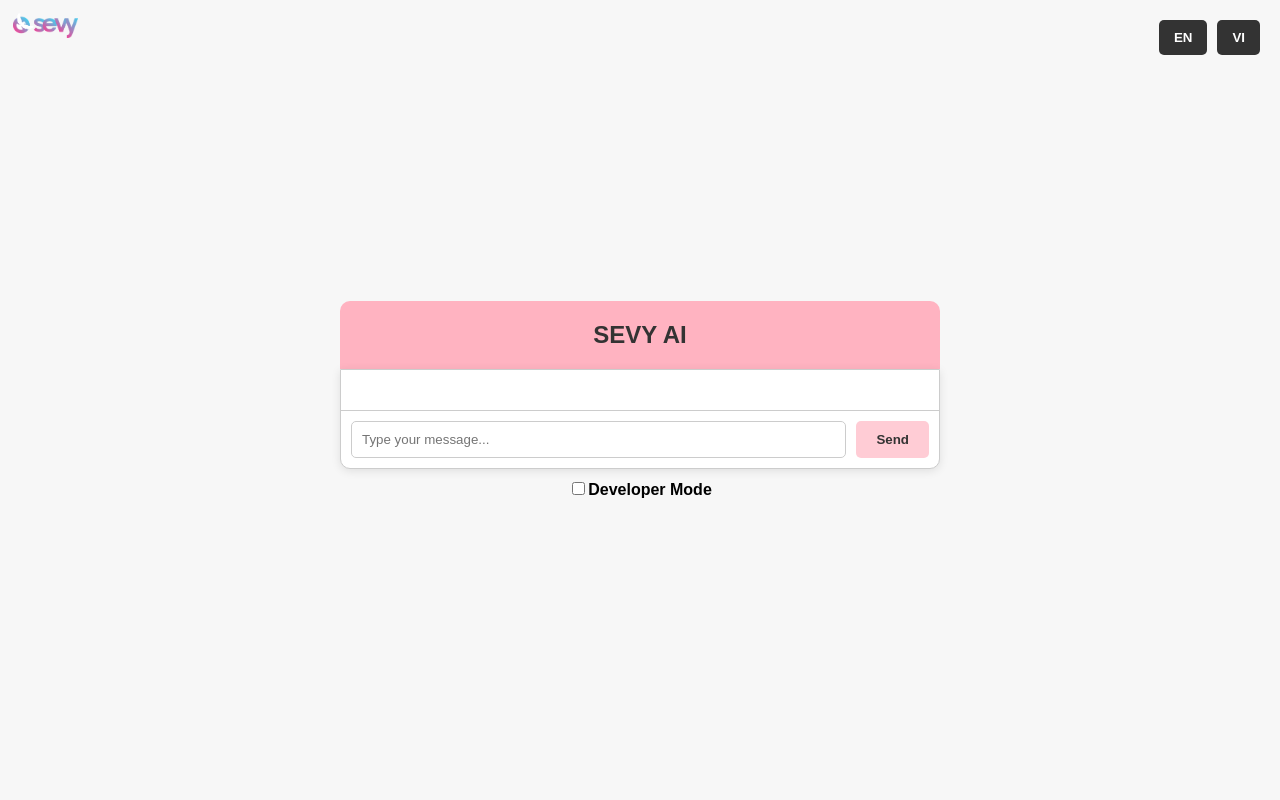
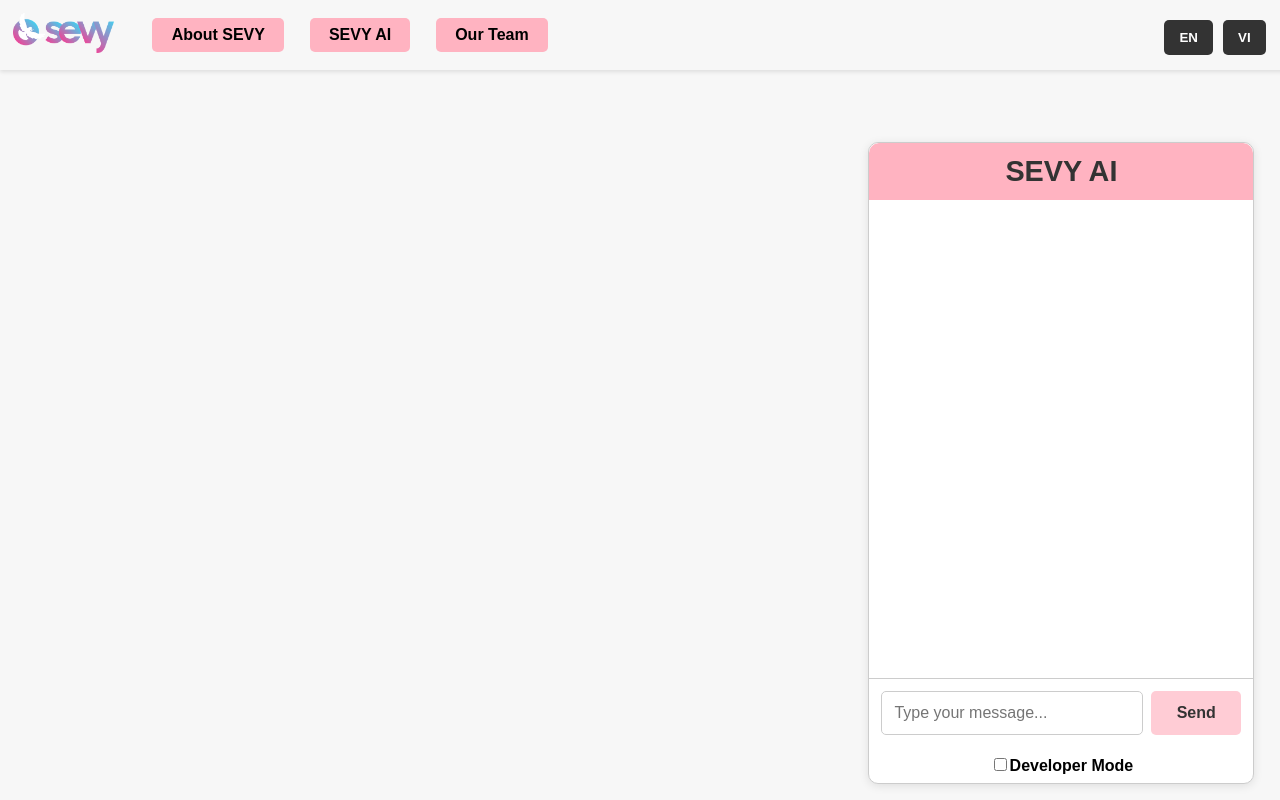
Before and after one commit to NguyenTran2002/SEVY, a React (Create React App) app in the folder react-frontend/: page / in a window 1280 px wide. Built offline with nearby package versions, Linux system fonts and the light colour scheme.

Commit message:
added nav bar and repositioned chat box

```diff
--- a/react-frontend/src/App.css
+++ b/react-frontend/src/App.css
@@ -5,105 +5,189 @@ body {
 
 .App {
   display: flex;
-  justify-content: center;
+  flex-direction: column;
+  justify-content: flex-start;
   align-items: center;
-  height: 100vh;
+  min-height: 100vh;
 }
 
-.chat-container {
-  width: 100%;
-  max-width: 600px;
+/* Chat Box */
+.chat-box {
+  position: fixed;
+  bottom: 2vh;
+  /* Positioning relative to the viewport */
+  right: 2vw;
+  /* Positioning relative to the viewport */
+  width: 30vw;
+  /* Width is 30% of the viewport width */
+  max-width: 400px;
+  /* Set a max width */
+  z-index: 1000;
+  /* Ensure it's above other elements */
+
+  background-color: white;
+  border: 1px solid #ccc;
+  box-shadow: 0 2px 10px rgba(0, 0, 0, 0.1);
+  border-radius: 10px;
+  /* Outer container border radius */
+
+  display: flex;
+  flex-direction: column;
+  /* Flexbox layout for stacking content vertically */
+  height: 80vh;
+  /* Dynamic height, 45% of the viewport */
+  overflow: hidden;
+  /* Ensure content doesn’t overflow */
 }
 
-.header {
+/* Header */
+.chat-box .header {
   background-color: #ffb3c1;
   color: #333;
-  padding: 20px;
+  padding: 1.5vh;
+  /* Dynamic padding */
   text-align: center;
-  font-size: 1.5em;
+  font-size: 1.8rem;
+  /* Use rem for responsive font size */
   font-weight: bold;
   border-radius: 10px 10px 0 0;
+  /* Rounded corners at the top */
 }
 
-.chat-window {
-  border: 1px solid #ccc;
-  border-radius: 0 0 10px 10px;
-  box-shadow: 0 2px 10px rgba(0, 0, 0, 0.1);
-  overflow: hidden;
-  background-color: #fff;
-  display: flex;
-  flex-direction: column;
+/* Chat messages area */
+.chat-box .chat-messages {
+  flex: 1;
+  padding: 2vh;
+  overflow-y: auto;
+  /* Allow vertical scrolling for messages */
 }
 
-.chat-messages {
-  flex: 1;
-  padding: 20px;
-  overflow-y: auto;
-}
-
-.chat-message {
-  margin-bottom: 10px;
-  padding: 10px;
+/* Individual chat messages */
+.chat-box .chat-message {
+  margin-bottom: 1vh;
+  padding: 1vh;
   border-radius: 5px;
 }
 
-.chat-message.User {
+.chat-box .chat-message.User {
   background-color: #ffccd5;
   text-align: left;
 }
 
-.chat-message.AI {
+.chat-box .chat-message.AI {
   background-color: #cce5ff;
   text-align: left;
-  /* Change alignment to left */
 }
 
-.chat-message p {
+.chat-box .chat-message p {
   margin: 0;
 }
 
-.chat-input {
+/* Input box */
+.chat-box .chat-input {
   display: flex;
-  padding: 10px;
+  padding: 1.5vh;
   border-top: 1px solid #ccc;
+  background-color: white;
 }
 
-.chat-input input {
+.chat-box .chat-input input {
   flex: 1;
-  padding: 10px;
+  padding: 1.5vh;
   border: 1px solid #ccc;
   border-radius: 5px;
-  margin-right: 10px;
+  margin-right: 1vh;
+  font-size: 1rem;
 }
 
-.chat-input button {
-  padding: 10px 20px;
+.chat-box .chat-input button {
+  padding: 1.5vh 2vw;
   border: none;
   border-radius: 5px;
   background-color: #ffccd5;
   cursor: pointer;
   font-weight: bold;
+  font-size: 1rem;
   color: #333;
 }
 
-.chat-input button:hover {
+.chat-box .chat-input button:hover {
   background-color: #ffb3c1;
 }
 
-.developer-mode-toggle {
-  margin-top: 10px;
+/* Developer Mode Toggle */
+.chat-box .developer-mode-toggle {
+  margin-top: 1vh;
+  margin-bottom: 1vh;
   text-align: center;
+  font-size: 1rem;
 }
 
-.developer-mode-toggle label {
+.chat-box .developer-mode-toggle label {
   font-weight: bold;
 }
 
-.App-logo {
-  height: 2vw;
-  /*6% of the viewport width */
-  position: absolute;
-  top: 1vw;
-  left: 1vw;
+/* NavBar */
+.navbar {
+  display: flex;
+  justify-content: space-between;
+  align-items: center;
+  padding: 1vw;
+  background-color: #f7f7f7;
+  width: 100%;
+  position: fixed;
+  top: 0;
+  left: 0;
+  z-index: 1000;
+  box-shadow: 0 2px 4px rgba(0, 0, 0, 0.1);
+}
+
+.navbar-left {
+  display: flex;
+  align-items: center;
+  justify-content: flex-start;
+}
+
+.navbar-right {
+  display: flex;
+  align-items: center;
+  justify-content: flex-end;
+  margin-right: 2vw;
+}
+
+.navbar-logo {
+  height: 5vh;
+  /* Adjust height relative to viewport height */
+  max-height: 60px;
+  /* Set a max height to prevent the logo from being too large */
+  width: auto;
+  /* Maintain aspect ratio */
+}
+
+.navbar-links {
+  display: flex;
+  margin-left: 2vw;
+}
+
+.navbar-links button {
+  margin: 0 1vw;
+  padding: 1vh 1.5vw;
+  background-color: #ffb3c1;
+  border: none;
   cursor: pointer;
+  font-weight: bold;
+  font-size: 1rem;
+  border-radius: 5px;
 }
+
+.navbar-links button:hover {
+  background-color: #ffccd5;
+}
+
+.language-switcher {
+  display: flex;
+  justify-content: flex-end;
+  align-items: center;
+  margin-right: 20px;
+  /* Add margin to the right side to prevent clipping */
+}
--- a/react-frontend/src/App.js
+++ b/react-frontend/src/App.js
@@ -14,8 +14,7 @@ function App() {
   const [isDeveloperMode, setIsDeveloperMode] = useState(false);
 
   useEffect(() => {
-    // Load the preferred language from localStorage on component mount
-    const preferredLanguage = localStorage.getItem('preferredLanguage') || 'en'; // Default to 'en' if none is found
+    const preferredLanguage = localStorage.getItem('preferredLanguage') || 'en';
     i18n.changeLanguage(preferredLanguage);
   }, [i18n]);
 
@@ -44,27 +43,32 @@ function App() {
     }
   };
 
-  const formatMessage = (text) => {
-    return text.split('\n').map((str, index) => (
-      <p key={index}>{str}</p>
-    ));
-  };
-
   return (
     <div className="App">
-      <header className="App-header">
+      {/* Navigation Bar */}
+      <nav className="navbar">
+        <div className="navbar-left">
           <a href="/" onClick={(e) => { e.preventDefault(); window.location.replace('/'); }}>
-          <img src={logo} alt="SEVY Logo" className="App-logo" />
+            <img src={logo} alt="SEVY Logo" className="navbar-logo" />
           </a>
-      </header>
-      <div className="chat-container">
+          <div className="navbar-links">
+            <button>{t('about_sevy')}</button>
+            <button>{t('sevy_ai')}</button>
+            <button>{t('our_team')}</button>
+          </div>
+        </div>
+        <div className="navbar-right">
           <LanguageSwitcher />
+        </div>
+      </nav>
+
+      {/* Chat Box */}
+      <div className="chat-box">
         <div className="header">SEVY AI</div>
-        <div className="chat-window">
         <div className="chat-messages">
           {messages.map((msg, index) => (
             <div key={index} className={`chat-message ${msg.user}`}>
-                <strong>{msg.user}: </strong>{formatMessage(msg.text)}
+              <strong>{msg.user}: </strong>{msg.text}
             </div>
           ))}
         </div>
@@ -77,7 +81,6 @@ function App() {
             placeholder={t('type_your_message')}
           />
           <button onClick={sendMessage}>{t('send_button')}</button>
-          </div>
         </div>
         <div className="developer-mode-toggle">
           <label>
--- a/react-frontend/src/locales/en.json
+++ b/react-frontend/src/locales/en.json
@@ -1,4 +1,7 @@
 {
+    "about_sevy": "About SEVY",
+    "sevy_ai": "SEVY AI",
+    "our_team": "Our Team",
     "send_button": "Send",
     "type_your_message": "Type your message...",
     "developer_mode": "Developer Mode",
--- a/react-frontend/src/locales/vi.json
+++ b/react-frontend/src/locales/vi.json
@@ -1,4 +1,7 @@
 {
+    "about_sevy": "Về SEVY",
+    "sevy_ai": "SEVY AI",
+    "our_team": "Các Thành Viên SEVY",
     "send_button": "Gửi",
     "type_your_message": "Nhập câu hỏi của bạn...",
     "developer_mode": "Chế độ lập trình viên",
```
Also changed, not shown: 1 other file (tests, documents, lock files or other folders). Lines whose indentation alone changed are shown as unchanged.
